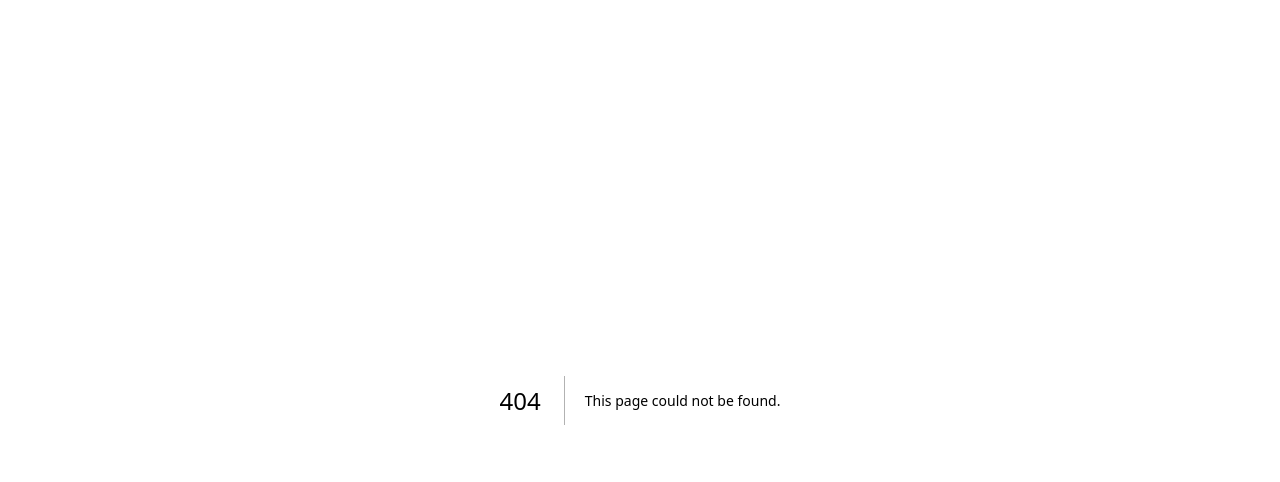
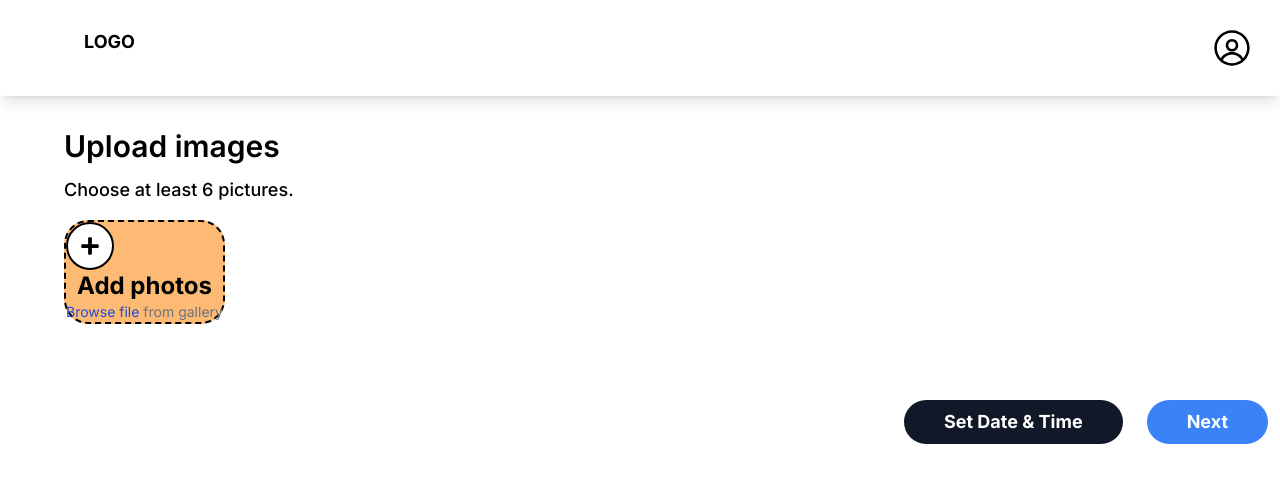
Before and after one commit to MarufRien1/demo, a Next.js app: page /images in a window 1280 px wide. Before the commit this address had no page. Shown: the top 482 px of the page. Built offline with nearby package versions, Linux system fonts and the light colour scheme.

Commit message:
started image page

```diff
--- /dev/null
+++ b/src/app/images/page.jsx
@@ -0,0 +1,27 @@
+import ActionButtonRow from '@/components/ActionButtonRow';
+import { InfoCard } from '@/components/InfoCard';
+import RoundPlusBtn from '@/components/RoundPlusBtn';
+import TopHeader from '@/components/TopHeader';
+import React from 'react';
+
+const Images = () => {
+  return (
+    <div>
+      <TopHeader />
+      <div className="ml-16">
+        <InfoCard title="Upload images" body="Choose at least 6 pictures." />
+
+        <div className=" flex-col border-dashed border-2 border-black m-4 ml-0 bg-orange-300  rounded-3xl w-fit justify-center items-center align-middle">
+          <RoundPlusBtn style="add" />
+          <p className="text-center text-2xl font-bold">Add photos</p>
+          <p className="text-center text-sm text-gray-500">
+            <span className="text-blue-700">Browse file</span> from gallery
+          </p>
+        </div>
+      </div>
+      <ActionButtonRow link="/listingInfo" />
+    </div>
+  );
+};
+
+export default Images;
--- /dev/null
+++ b/src/app/roomFeature/page.jsx
@@ -0,0 +1,62 @@
+import { InfoCard } from '@/components/InfoCard';
+import React from 'react';
+import TopHeader from '@/components/TopHeader';
+import RoundedBtnWithIcon from '@/components/RoundedBtnWithIcon';
+import { PiTelevisionSimpleFill } from 'react-icons/pi';
+import { AiFillCar } from 'react-icons/ai';
+import { AiOutlineWifi } from 'react-icons/ai';
+import { BsPersonWorkspace } from 'react-icons/bs';
+import { MdOutlineAir } from 'react-icons/md';
+import { GiWashingMachine } from 'react-icons/gi';
+import { LuDumbbell } from 'react-icons/lu';
+import { ImSoundcloud2 } from 'react-icons/im';
+import { GiBarbecue } from 'react-icons/gi';
+import { BsFire } from 'react-icons/bs';
+import { PiBathtubFill } from 'react-icons/pi';
+import { GiPoolDive } from 'react-icons/gi';
+import { LuShowerHead } from 'react-icons/lu';
+import ActionButtonRow from '@/components/ActionButtonRow';
+
+const roomFeature = () => {
+  return (
+    <div>
+      <TopHeader />
+      <div className="ml-16">
+        <InfoCard
+          title="Who will share the room?"
+          body="In this step, we'll ask you which type of stays you have and if guests will book the entire place or just a room."
+        />
+        <div className=" flex flex-wrap mr-60 ">
+          <RoundedBtnWithIcon icon={PiTelevisionSimpleFill} text="Tv" />
+          <RoundedBtnWithIcon
+            icon={AiFillCar}
+            text="Free parking on premises"
+          />{' '}
+          <RoundedBtnWithIcon icon={AiOutlineWifi} text="Wifi" />{' '}
+          <RoundedBtnWithIcon
+            icon={BsPersonWorkspace}
+            text="Dedicated workspace"
+          />{' '}
+          <RoundedBtnWithIcon icon={MdOutlineAir} text="Air conditioning" />{' '}
+          <RoundedBtnWithIcon icon={GiWashingMachine} text="Washing machine" />
+        </div>
+        <div className="mt-10  text-lg font-bold text-gray-400">
+          Any standout amenities?
+        </div>
+        <div className=" flex flex-wrap mr-60">
+          <RoundedBtnWithIcon icon={LuDumbbell} text="Exercise equipments" />
+          <RoundedBtnWithIcon icon={ImSoundcloud2} text="Patio" />{' '}
+          <RoundedBtnWithIcon icon={GiBarbecue} text="BBQ grill" />{' '}
+          <RoundedBtnWithIcon icon={BsFire} text="Indoor fireplace" />{' '}
+          <RoundedBtnWithIcon icon={BsFire} text="Fire fit" />{' '}
+          <RoundedBtnWithIcon icon={PiBathtubFill} text="Hot tub" />
+          <RoundedBtnWithIcon icon={GiPoolDive} text="Pool" />{' '}
+          <RoundedBtnWithIcon icon={LuShowerHead} text="Outdoor shower" />
+        </div>
+      </div>
+      <ActionButtonRow link="/images" />
+    </div>
+  );
+};
+
+export default roomFeature;
```
